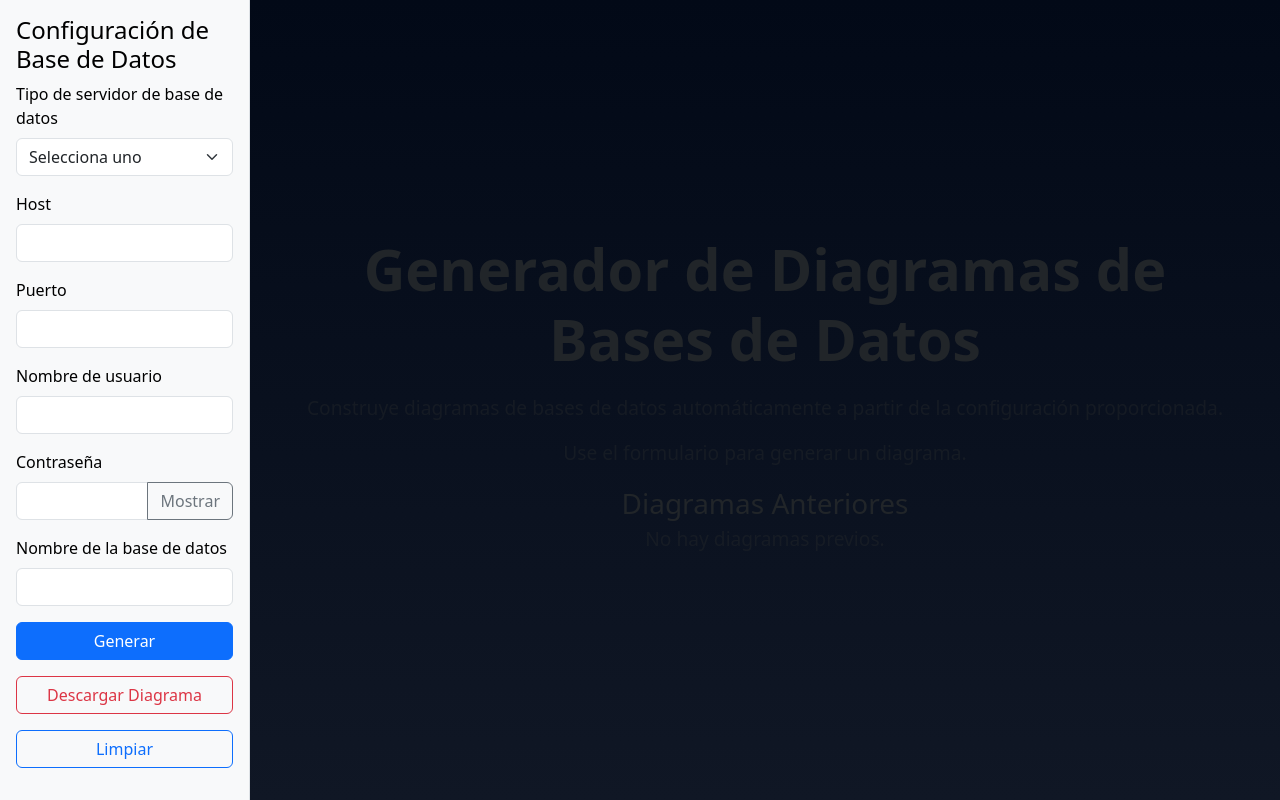
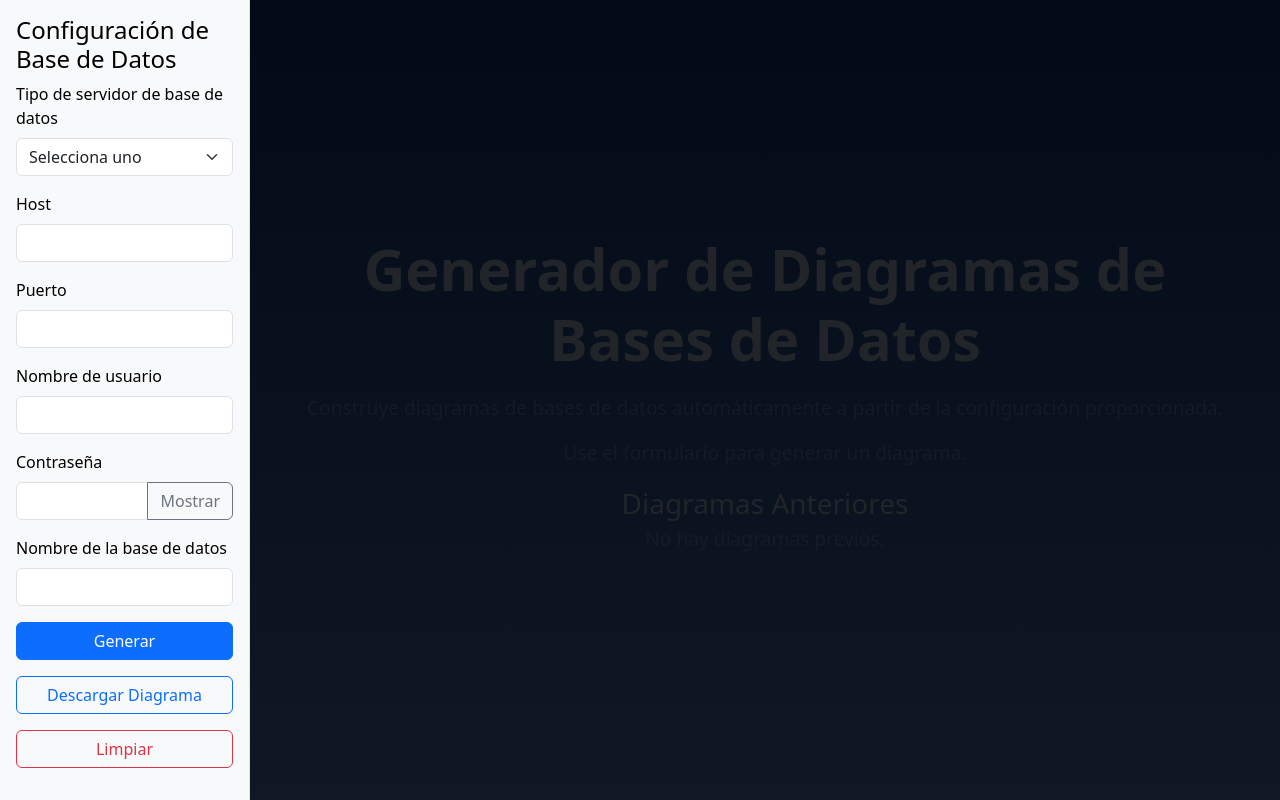
Before and after one commit to rooseveltalej/DynamicDBDiagrams, a React app in the folder frontend/: page / in a window 1280 px wide. Built offline with nearby package versions, Linux system fonts and the light colour scheme; the HTML template or start-up script is replaced by a standard one.

Commit message:
Changed colors of download and clear buttons

```diff
--- a/frontend/src/components/Sidebar.jsx
+++ b/frontend/src/components/Sidebar.jsx
@@ -174,11 +174,11 @@ const Sidebar = ({ onDataReceived }) => {
       </form>
 
       {/* Botón para descargar el diagrama */}
-      <button onClick={handleDownload} className="btn btn-outline-danger mt-3 w-100">
+      <button onClick={handleDownload} className="btn btn-outline-primary mt-3 w-100">
         Descargar Diagrama
       </button>
 
-      <button type="button" className="btn btn-outline-primary mt-3 w-100" onClick={handleClear}>Limpiar</button>
+      <button type="button" className="btn btn-outline-danger mt-3 w-100" onClick={handleClear}>Limpiar</button>
     </div>
   );
 }
```
Also changed, not shown: 1 other file (tests, documents, lock files or other folders).
